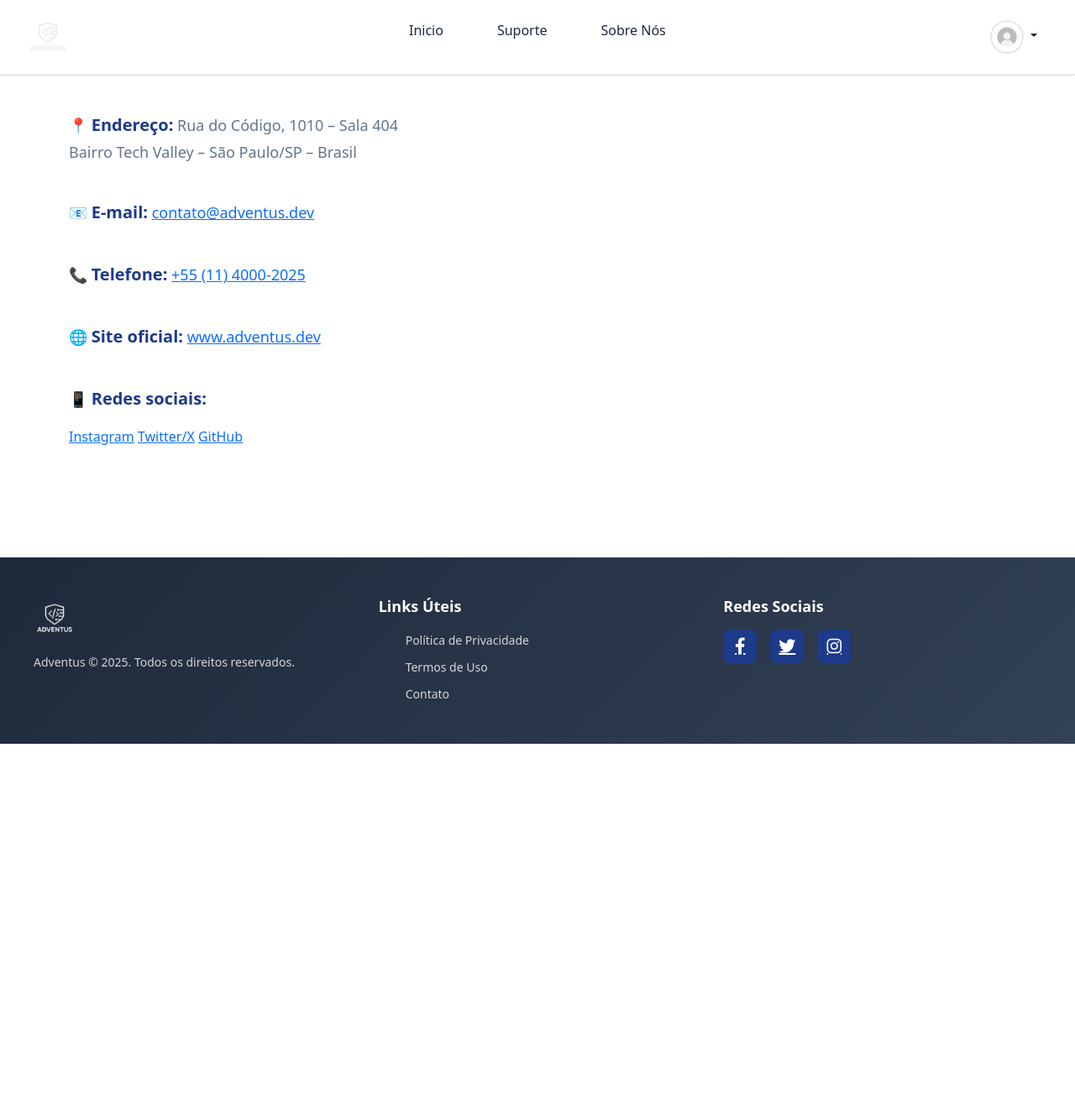
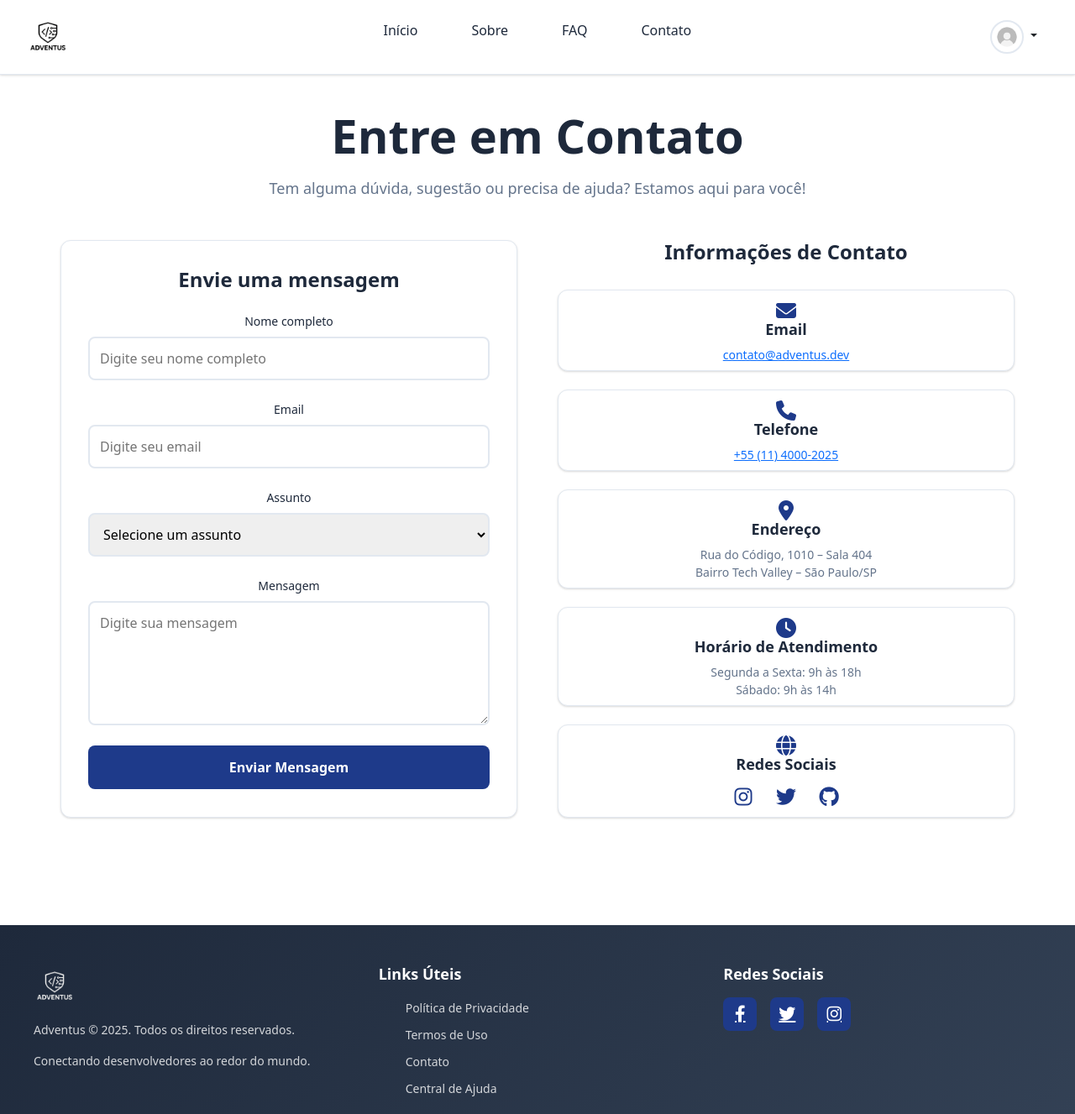
Before and after one commit to lucasmmtl/Adventus, a plain HTML site: page contato.html in a window 1280 px wide. Shown: the top 1327 px of the page at 84% size. Before the commit the page ends 886 px from the top, so only its background shows below. Drawn offline with nearby package versions, Linux system fonts and the light colour scheme.

Commit message:
Feat: Fiz algumas melhorias na página contato, deixando no padrão do site e incrementando algumas coisas

```diff
--- a/contato.html
+++ b/contato.html
@@ -1,89 +1,249 @@
 <!DOCTYPE html>
 <html lang="pt-br">
   <head>
-    <meta charset="UTF-8">
-    <meta name="viewport" content="width=device-width, initial-scale=1.0">
-    <link rel="stylesheet" href="css/principal.css">
-    <link href="https://cdn.jsdelivr.net/npm/bootstrap@5.3.8/dist/css/bootstrap.min.css" rel="stylesheet" integrity="sha384-sRIl4kxILFvY47J16cr9ZwB07vP4J8+LH7qKQnuqkuIAvNWLzeN8tE5YBujZqJLB" crossorigin="anonymous">
-    <link rel="icon" href="img/Adventus-Logo.png">
-    <link rel="preconnect" href="https://fonts.googleapis.com">
-    <link rel="preconnect" href="https://fonts.gstatic.com" crossorigin>
-    <link href="https://fonts.googleapis.com/css2?family=Montserrat:wght@400;700&display=swap" rel="stylesheet">
-    <link rel="stylesheet" href="https://cdnjs.cloudflare.com/ajax/libs/font-awesome/6.4.0/css/all.min.css">
-
-    <title>Adventus</title>
+    <meta charset="UTF-8" />
+    <meta name="viewport" content="width=device-width, initial-scale=1.0" />
+    <link rel="stylesheet" href="css/principal.css" />
+    <link
+      href="https://cdn.jsdelivr.net/npm/bootstrap@5.3.8/dist/css/bootstrap.min.css"
+      rel="stylesheet"
+      integrity="sha384-sRIl4kxILFvY47J16cr9ZwB07vP4J8+LH7qKQnuqkuIAvNWLzeN8tE5YBujZqJLB"
+      crossorigin="anonymous"
+    />
+    <link rel="icon" href="img/Adventus-Logo.png" />
+    <link rel="preconnect" href="https://fonts.googleapis.com" />
+    <link rel="preconnect" href="https://fonts.gstatic.com" crossorigin />
+    <link
+      href="https://fonts.googleapis.com/css2?family=Inter:wght@300;400;500;600;700&display=swap"
+      rel="stylesheet"
+    />
+    <link
+      rel="stylesheet"
+      href="https://cdnjs.cloudflare.com/ajax/libs/font-awesome/6.4.0/css/all.min.css"
+    />
+    <title>Adventus - Contato</title>
   </head>
 
   <body>
     <nav class="menu">
       <div class="logo">
         <a href="principal.html">
-            <img src="img/Adventus-Logo.png" alt="Página inicial" >
+          <img src="img/Adventus.png" alt="Adventus - Página inicial" />
         </a>
       </div>
       <ul>
-            <li><a href="#">Inicio</a></li>
-            <li><a href="#">Suporte</a></li>
-            <li><a href="#">Sobre Nós</a></li>
+        <li><a href="principal.html">Início</a></li>
+        <li><a href="principal.html#sobre">Sobre</a></li>
+        <li><a href="faq.html">FAQ</a></li>
+        <li><a href="contato.html">Contato</a></li>
       </ul>
       <div class="dropdown">
-            <button class="btn dropdown-toggle user-btn" type="button" data-bs-toggle="dropdown" aria-expanded="false">
-              <img src="img/usuario.png" alt="Usuário" class="user-img">
+        <button
+          class="btn dropdown-toggle user-btn"
+          type="button"
+          data-bs-toggle="dropdown"
+          aria-expanded="false"
+        >
+          <img src="img/usuario.png" alt="Menu do usuário" class="user-img" />
         </button>
         <ul class="dropdown-menu dropdown-menu-end">
-              <li><a class="dropdown-item" href="/index.html">Logout</a></li>
+          <li><a class="dropdown-item" href="#perfil">Meu Perfil</a></li>
+          <li>
+            <a class="dropdown-item" href="#configuracoes">Configurações</a>
+          </li>
+          <li><hr class="dropdown-divider" /></li>
+          <li><a class="dropdown-item" href="index.html">Sair</a></li>
         </ul>
       </div>
     </nav>
 
-    <div class="container">
-        <div class="texto">
-           <p>📍 <strong>Endereço:</strong> Rua do Código, 1010 – Sala 404<br>
-            Bairro Tech Valley – São Paulo/SP – Brasil</p>
+    <main>
+      <div class="contact-container">
+        <h1>Entre em Contato</h1>
+        <p>
+          Tem alguma dúvida, sugestão ou precisa de ajuda? Estamos aqui para
+          você!
+        </p>
 
-            <p>📧 <strong>E-mail:</strong> <a href="mailto:contato@adventus.dev">contato@adventus.dev</a></p>
+        <div class="contact-grid">
+          <div class="contact-form">
+            <h2>Envie uma mensagem</h2>
+            <form class="form-contact">
+              <div class="form-group">
+                <label for="name">Nome completo</label>
+                <input
+                  type="text"
+                  id="name"
+                  name="name"
+                  placeholder="Digite seu nome completo"
+                  required
+                />
+              </div>
 
-            <p>📞 <strong>Telefone:</strong> <a href="tel:+551140002025">+55 (11) 4000-2025</a></p>
+              <div class="form-group">
+                <label for="email">Email</label>
+                <input
+                  type="email"
+                  id="email"
+                  name="email"
+                  placeholder="Digite seu email"
+                  required
+                />
+              </div>
 
-            <p>🌐 <strong>Site oficial:</strong> <a href="https://www.adventus.dev" target="_blank">www.adventus.dev</a></p>
+              <div class="form-group">
+                <label for="subject">Assunto</label>
+                <select id="subject" name="subject" required>
+                  <option value="">Selecione um assunto</option>
+                  <option value="suporte">Suporte Técnico</option>
+                  <option value="sugestao">Sugestão</option>
+                  <option value="parceria">Parceria</option>
+                  <option value="outro">Outro</option>
+                </select>
+              </div>
 
-            <div class="socials">
-                <p>📱 <strong>Redes sociais:</strong></p>
-                <a href="https://www.instagram.com/adventus.dev" target="_blank">Instagram</a>
-                <a href="https://twitter.com/adventus_dev" target="_blank">Twitter/X</a>
-                <a href="https://github.com/adventus" target="_blank">GitHub</a>
+              <div class="form-group">
+                <label for="message">Mensagem</label>
+                <textarea
+                  id="message"
+                  name="message"
+                  rows="5"
+                  placeholder="Digite sua mensagem"
+                  required
+                ></textarea>
+              </div>
+
+              <button type="submit" class="contact-btn">Enviar Mensagem</button>
+            </form>
+          </div>
+
+          <div class="contact-info">
+            <h2>Informações de Contato</h2>
+
+            <div class="contact-item">
+              <i class="fas fa-envelope"></i>
+              <div>
+                <h3>Email</h3>
+                <p>
+                  <a href="mailto:contato@adventus.dev">contato@adventus.dev</a>
+                </p>
+              </div>
+            </div>
+
+            <div class="contact-item">
+              <i class="fas fa-phone"></i>
+              <div>
+                <h3>Telefone</h3>
+                <p><a href="tel:+551140002025">+55 (11) 4000-2025</a></p>
+              </div>
+            </div>
+
+            <div class="contact-item">
+              <i class="fas fa-map-marker-alt"></i>
+              <div>
+                <h3>Endereço</h3>
+                <p>
+                  Rua do Código, 1010 – Sala 404<br />
+                  Bairro Tech Valley – São Paulo/SP
+                </p>
+              </div>
+            </div>
+
+            <div class="contact-item">
+              <i class="fas fa-clock"></i>
+              <div>
+                <h3>Horário de Atendimento</h3>
+                <p>
+                  Segunda a Sexta: 9h às 18h<br />
+                  Sábado: 9h às 14h
+                </p>
+              </div>
+            </div>
+
+            <div class="contact-item">
+              <i class="fas fa-globe"></i>
+              <div>
+                <h3>Redes Sociais</h3>
+                <div class="contact-social">
+                  <a
+                    href="https://instagram.com/adventus.dev"
+                    target="_blank"
+                    aria-label="Instagram"
+                  >
+                    <i class="fab fa-instagram"></i>
+                  </a>
+                  <a
+                    href="https://twitter.com/adventus_dev"
+                    target="_blank"
+                    aria-label="Twitter"
+                  >
+                    <i class="fab fa-twitter"></i>
+                  </a>
+                  <a
+                    href="https://github.com/adventus"
+                    target="_blank"
+                    aria-label="GitHub"
+                  >
+                    <i class="fab fa-github"></i>
+                  </a>
                 </div>
               </div>
             </div>
+          </div>
+        </div>
+      </div>
+    </main>
 
     <footer class="rodape">
       <div class="rodape-container">
         <div class="rodape-logo">
-            <img src="img/Adventus-Logo.png" alt="Logo Adventus">
+          <img src="img/Adventus-Logo.png" alt="Logo Adventus" />
           <p>Adventus © 2025. Todos os direitos reservados.</p>
+          <p>Conectando desenvolvedores ao redor do mundo.</p>
         </div>
 
         <div class="rodape-links">
           <h4>Links Úteis</h4>
           <ul>
-              <li><a href="#">Política de Privacidade</a></li>
-              <li><a href="#">Termos de Uso</a></li>
-              <li><a href="#">Contato</a></li>
+            <li><a href="#politica">Política de Privacidade</a></li>
+            <li><a href="#termos">Termos de Uso</a></li>
+            <li><a href="contato.html">Contato</a></li>
+            <li><a href="#ajuda">Central de Ajuda</a></li>
           </ul>
         </div>
 
         <div class="rodape-social">
           <h4>Redes Sociais</h4>
           <div class="social-icons">
-              <a href="https://facebook.com/Adventus" target="_blank" class="facebook"><i class="fab fa-facebook-f"></i></a>
-              <a href="https://twitter.com/Adventus" target="_blank" class="twitter"><i class="fab fa-twitter"></i></a>
-              <a href="https://instagram.com/Adventus" target="_blank" class="instagram"><i class="fab fa-instagram"></i></a>
+            <a
+              href="https://facebook.com/Adventus"
+              target="_blank"
+              class="facebook"
+              aria-label="Facebook"
+            >
+              <i class="fab fa-facebook-f"></i>
+            </a>
+            <a
+              href="https://twitter.com/Adventus"
+              target="_blank"
+              class="twitter"
+              aria-label="Twitter"
+            >
+              <i class="fab fa-twitter"></i>
+            </a>
+            <a
+              href="https://instagram.com/Adventus"
+              target="_blank"
+              class="instagram"
+              aria-label="Instagram"
+            >
+              <i class="fab fa-instagram"></i>
+            </a>
           </div>
         </div>
       </div>
     </footer>
 
-
     <script src="https://cdn.jsdelivr.net/npm/bootstrap@5.3.8/dist/js/bootstrap.bundle.min.js"></script>
   </body>
 </html>
--- a/css/principal.css
+++ b/css/principal.css
@@ -228,6 +228,45 @@ nav ul li a:hover {
   margin-bottom: 2rem;
 }
 
+.contact-container {
+  max-width: 1200px;
+  margin: 0 auto;
+  padding: 8rem 2rem 4rem;
+  text-align: center;
+}
+
+.contact-container h1 {
+  font-size: clamp(2rem, 5vw, 3.5rem);
+  font-weight: 700;
+  color: var(--text-primary);
+  margin-bottom: 1rem;
+}
+
+.contact-container > p {
+  font-size: 1.125rem;
+  color: var(--text-secondary);
+  margin-bottom: 3rem;
+}
+
+.contact-social {
+  display: flex;
+  gap: 1rem;
+  margin-top: 0.5rem;
+}
+
+.contact-social a {
+  display: flex;
+  align-items: center;
+  justify-content: center;
+  width: 35px;
+  height: 35px;
+  border-radius: 6px;
+  color: white;
+  text-decoration: none;
+  transition: all 0.2s ease;
+  font-size: 1rem;
+}
+
 .contact-grid {
   display: grid;
   grid-template-columns: 1fr 1fr;
@@ -248,6 +287,7 @@ nav ul li a:hover {
   font-weight: 600;
   color: var(--text-primary);
   margin-bottom: 1.5rem;
+  text-align: center;
 }
 
 .form-contact {
@@ -313,20 +353,23 @@ nav ul li a:hover {
 .contact-info {
   display: flex;
   flex-direction: column;
-  gap: 2rem;
+  gap: 1.4rem;
 }
 
 .contact-info h2 {
   font-size: 1.5rem;
   font-weight: 600;
   color: var(--text-primary);
+  text-align: center;
+  margin-bottom: 0.5rem;
 }
 
 .contact-item {
   display: flex;
-  align-items: flex-start;
-  gap: 1rem;
-  padding: 1.5rem;
+  flex-direction: column;
+  align-items: center;
+  text-align: center;
+  padding: 0.5rem;
   background: white;
   border-radius: 12px;
   box-shadow: var(--shadow-light);
```
Also changed, not shown: faq.html (+16 -15 lines), js/cadastro.js (+17 -19 lines), principal.html (+5 -2 lines). Lines whose indentation alone changed are shown as unchanged.
